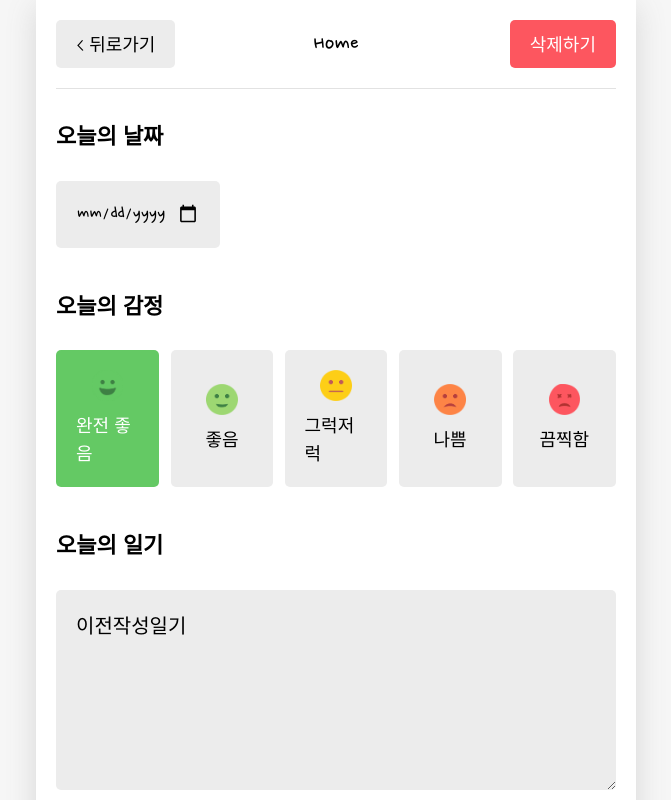
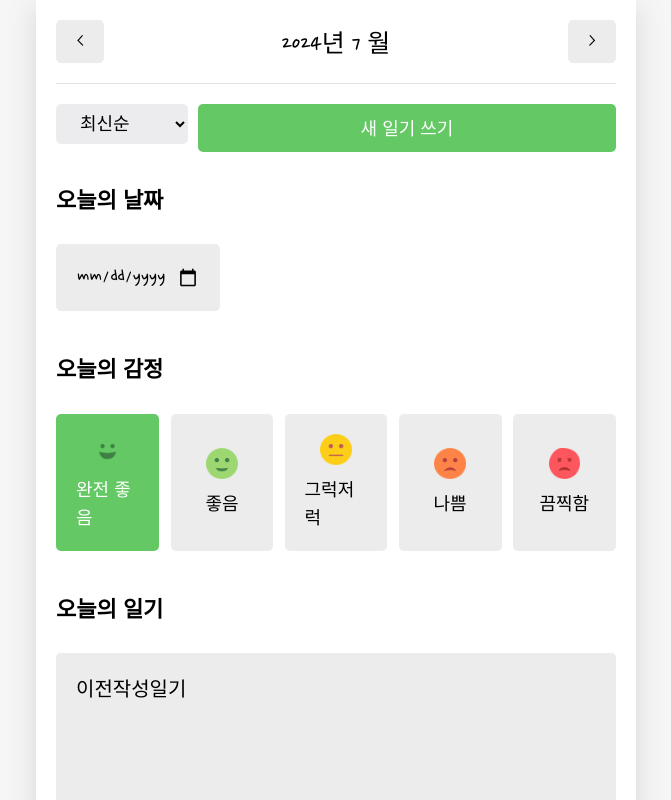
Before and after one commit to Heesu01/emotional_diary, a React (Create React App) app: page / in a window 1280 px wide. Shown: the top 800 px of the page, without its empty margins (304-975 px from the left). Built offline with nearby package versions, Linux system fonts and the light colour scheme; a web font is replaced by a local one.

Commit message:
Home 구현1

```diff
--- a/src/App.js
+++ b/src/App.js
@@ -12,19 +12,19 @@ export const DiaryDispatchContext = React.createContext();
 const mockData = [
   {
     id: "mock1",
-    date: new Date().getTime(),
+    date: new Date().getTime() - 1,
     content: "mock1",
     emotionId: 1,
   },
   {
     id: "mock2",
-    date: new Date().getTime(),
+    date: new Date().getTime() - 2,
     content: "mock2",
     emotionId: 2,
   },
   {
     id: "mock3",
-    date: new Date().getTime(),
+    date: new Date().getTime() - 3,
     content: "mock3",
     emotionId: 3,
   },
--- /dev/null
+++ b/src/components/DiaryList.js
@@ -0,0 +1,81 @@
+import React, { useEffect, useState } from "react";
+import Button from "./Button";
+import styled from "styled-components";
+import { useNavigate } from "react-router-dom";
+
+const DiaryList = ({ data }) => {
+  const [sortType, setSortType] = useState("Latest");
+  const [sortedData, setSortedData] = useState([]);
+
+  useEffect(() => {
+    const compare = (a, b) => {
+      if (sortType === "latest") {
+        return Number(b.date) - Number(a.date);
+      } else {
+        return Number(a.date) - Number(b.date);
+      }
+    };
+    const copyList = JSON.parse(JSON.stringify(data));
+    copyList.sort(compare);
+    setSortedData(copyList);
+  }, [data, sortType]);
+
+  const sortOptionList = [
+    { value: "latest", name: "최신순" },
+    { value: "oldest", name: "오래된 순" },
+  ];
+  const onChangeSortType = (e) => {
+    setSortType(e.target.value);
+  };
+
+  const navigate = useNavigate();
+  const onClickNew = () => {
+    navigate("/new");
+  };
+
+  return (
+    <List>
+      <ManuWrapper>
+        <Left>
+          <select value={sortType} onChange={onChangeSortType}>
+            {sortOptionList.map((it, idx) => (
+              <option key={idx} value={it.value}>
+                {it.name}
+              </option>
+            ))}
+          </select>
+        </Left>
+        <Right>
+          <Button type={"positive"} text="새 일기 쓰기" onClick={onClickNew} />
+        </Right>
+      </ManuWrapper>
+    </List>
+  );
+};
+
+const List = styled.div``;
+const ManuWrapper = styled.div`
+  margin-top: 20px;
+  margin-bottom: 30px;
+  display: flex;
+  justify-content: space-between;
+`;
+const Left = styled.div`
+  select {
+    margin-right: 10px;
+    border: none;
+    border-radius: 5px;
+    background-color: #ececee;
+    padding: 10px 20px;
+    cursor: pointer;
+    font-family: "Nanum Pen Script";
+    font-size: 18px;
+  }
+`;
+const Right = styled.div`
+  flex-grow: 1;
+  button {
+    width: 100%;
+  }
+`;
+export default DiaryList;
--- a/src/pages/Home.js
+++ b/src/pages/Home.js
@@ -1,16 +1,46 @@
-import React from "react";
+import React, { useContext, useEffect, useState } from "react";
+import { DiaryStateContext } from "../App";
 import Button from "../components/Button";
 import Header from "../components/Header";
 import Editor from "../components/Editor";
+import { getMonthRangeByDate } from "../util";
+import DiaryList from "../components/DiaryList";
 
 const Home = () => {
+  const data = useContext(DiaryStateContext);
+  const [filterData, setFilterData] = useState([]);
+  const [pivotDate, setPivotDate] = useState(new Date());
+  const headerTitle = `${pivotDate.getFullYear()}년
+  ${pivotDate.getMonth() + 1} 월`;
+
+  const onIncreaseMonth = () => {
+    setPivotDate(new Date(pivotDate.getFullYear(), pivotDate.getMonth() + 1));
+  };
+  const onDecreaseMonth = () => {
+    setPivotDate(new Date(pivotDate.getFullYear(), pivotDate.getMonth() - 1));
+  };
+
+  useEffect(() => {
+    if (data.length >= 1) {
+      const { beginTimeStamp, endTimeStamp } = getMonthRangeByDate(pivotDate);
+      setFilterData(
+        data.filter(
+          (it) => beginTimeStamp <= it.date && it.date <= endTimeStamp
+        )
+      );
+    } else {
+      setFilterData([]);
+    }
+  }, [data, pivotDate]);
+
   return (
     <div>
       <Header
-        title={"Home"}
-        leftChild={<Button type={"default"} text={"< 뒤로가기"} />}
-        rightChild={<Button type={"negative"} text={"삭제하기"} />}
+        title={headerTitle}
+        leftChild={<Button text={"<"} onClick={onDecreaseMonth} />}
+        rightChild={<Button text={">"} onClick={onIncreaseMonth} />}
       />
+      <DiaryList data={filterData} />
       <Editor
         initData={{
           date: new Date().getTime(),
--- a/src/util.js
+++ b/src/util.js
@@ -62,3 +62,21 @@ export const getFormattedDate = (targetDate) => {
   }
   return `${year}-${month}-${date}`;
 };
+
+export const getMonthRangeByDate = (date) => {
+  const beginTimeStamp = new Date(
+    date.getFullYear(),
+    date.getMonth(),
+    1
+  ).getTime();
+  const endTimeStamp = new Date(
+    date.getFullYear(),
+    date.getMonth() + 1,
+    0,
+    23,
+    59,
+    59
+  ).getTime();
+
+  return { beginTimeStamp, endTimeStamp };
+};
```
